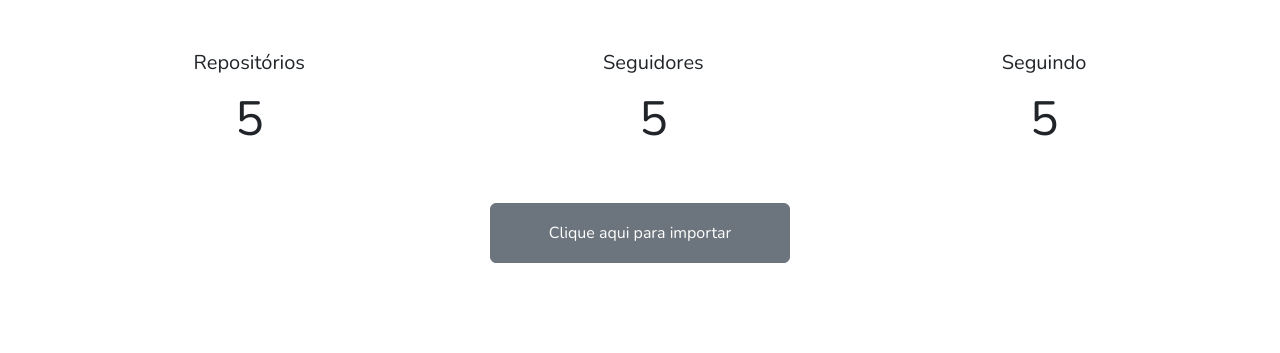
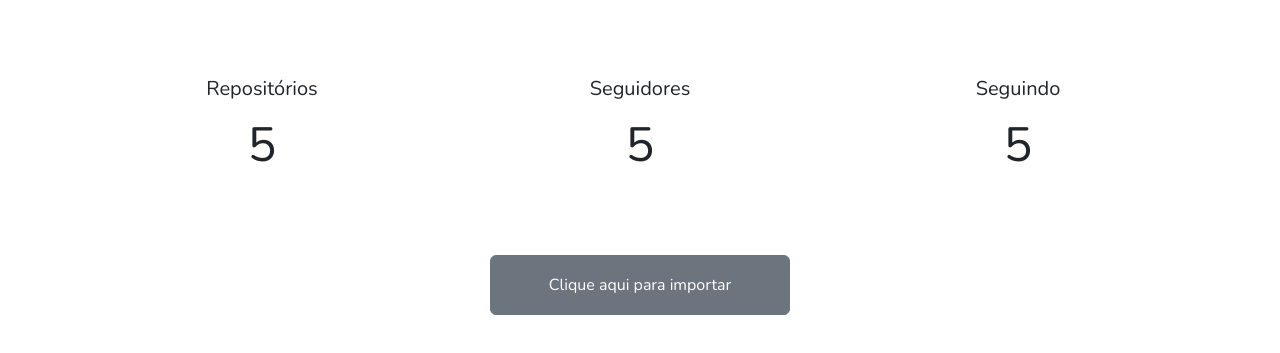
Before and after one commit to CaioCroccia22/github-dashboard-ajaxx, a plain HTML site: page index.html in a window 1280 px wide. Shown: the part 377-730 px from the top of the page. Drawn offline with nearby package versions, Linux system fonts and the light colour scheme.

Commit message:
feat: implement grid display to center button

```diff
--- a/index.html
+++ b/index.html
@@ -30,10 +30,10 @@
                     <h5>Seguindo</h5>
                     <span id="seguindo">5</span>
                 </div>
+                <button id="button" class="btn btn-secondary m-5 container-btn">
+                    Clique aqui para importar
+                </button>
             </div>
-            <button id="button" class="btn btn-secondary m-5 container-btn">
-                Clique aqui para importar
-            </button>
         </div>
     </header>
 </body>
--- a/main.js
+++ b/main.js
@@ -31,6 +31,7 @@ document.addEventListener('DOMContentLoaded', function(){
                 seguindo.innerHTML = following;
                 repositorios.innerHTML = public_repos;
 
+                button.innerHTML = `<a href="https://github.com/CaioCroccia22" style="text-decoration: none; color: #fff;">Clique aqui para ir para o Github</a>`
 
             })
     })
--- a/styles.css
+++ b/styles.css
@@ -3,6 +3,8 @@
     padding: 0;
     margin: 0;
     font-family: "Nunito";
+    text-decoration: none;
+    list-style: none;
 }
 
 body{
@@ -16,7 +18,8 @@ body{
     margin: 0 auto;
     display: flex;
     flex-direction: column;
-    align-items: center
+    align-items: center;
+    justify-content: center;
 }
 
 header {
@@ -39,11 +42,14 @@ header .container {
 }
 
 .container-body{
-    display: flex;
-    margin: 0 auto;
-    width: 80%;
+    display: grid;
+    grid-template-columns: 1fr 1fr 1fr;
+    grid-template-rows: 1fr 1fr;
+    place-items: center
+    ;
+    width: 100%;
     margin-top: 40px;
-    justify-content: space-between;
+    /* justify-content: space-between; */
 }
 
 .body-section{
@@ -53,4 +59,5 @@ header .container {
 button{
     width: 300px;
     height: 60px;
+    grid-column: 2;
 }
```
